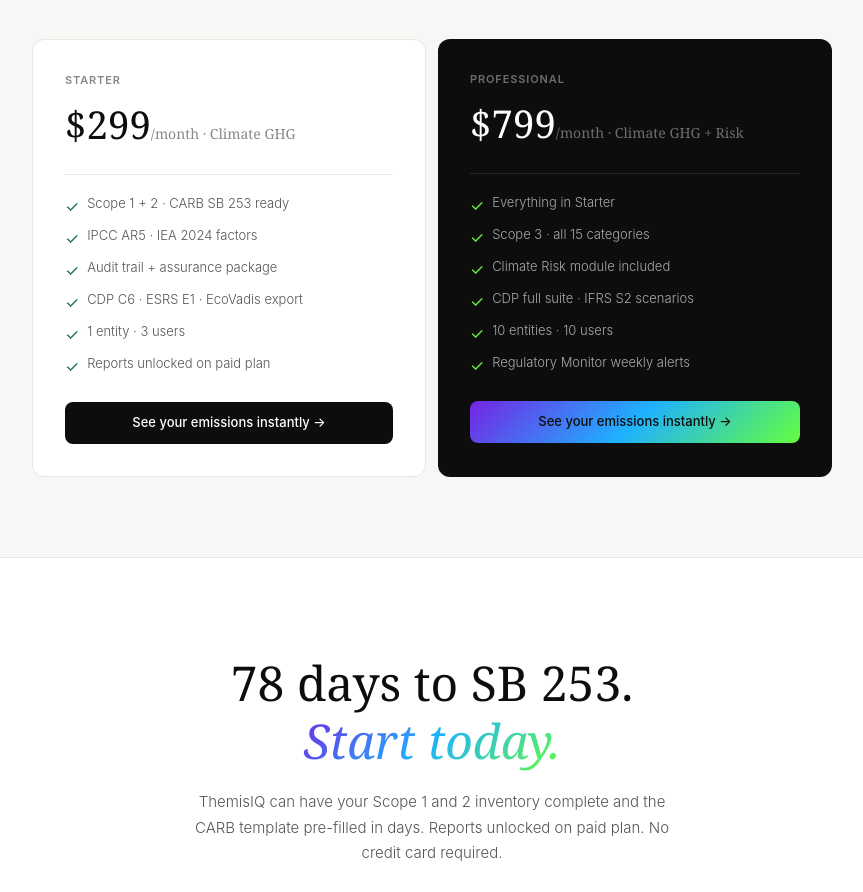
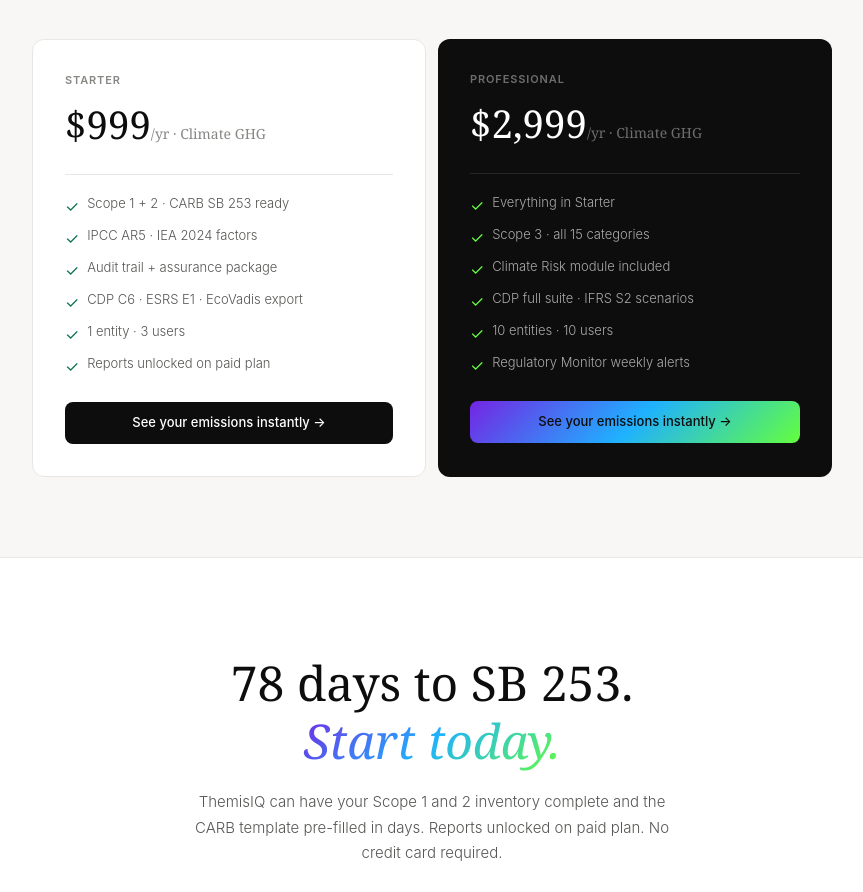
Before and after one commit to themisiqco/themisiq, a Next.js app: page /climate-ghg in a window 1280 px wide. Shown: the part 2660-3552 px from the top of the page, without its empty margins (208-1071 px from the left). Built offline with nearby package versions, Linux system fonts and the light colour scheme.

Commit message:
fix: climate-ghg pricing cards — correct annual pricing 99/,999

```diff
--- a/app/climate-ghg/page.tsx
+++ b/app/climate-ghg/page.tsx
@@ -168,8 +168,8 @@
           <p style={sectionSub}>The Starter plan covers everything you need for SB 253 year one. Upgrade to add Scope 3 and additional frameworks.</p>
           <div style={{ display: 'grid', gridTemplateColumns: '1fr 1fr', gap: 12, marginTop: '2.5rem', textAlign: 'left' }}>
             {[
-              { plan: 'Starter', price: '$299', cadence: '/month · Climate GHG', features: ['Scope 1 + 2 · CARB SB 253 ready', 'IPCC AR5 · IEA 2024 factors', 'Audit trail + assurance package', 'CDP C6 · ESRS E1 · EcoVadis export', '1 entity · 3 users', 'Reports unlocked on paid plan'], featured: false },
-              { plan: 'Professional', price: '$799', cadence: '/month · Climate GHG + Risk', features: ['Everything in Starter', 'Scope 3 · all 15 categories', 'Climate Risk module included', 'CDP full suite · IFRS S2 scenarios', '10 entities · 10 users', 'Regulatory Monitor weekly alerts'], featured: true },
+              { plan: 'Starter', price: '$999', cadence: '/yr · Climate GHG', features: ['Scope 1 + 2 · CARB SB 253 ready', 'IPCC AR5 · IEA 2024 factors', 'Audit trail + assurance package', 'CDP C6 · ESRS E1 · EcoVadis export', '1 entity · 3 users', 'Reports unlocked on paid plan'], featured: false },
+              { plan: 'Professional', price: '$2,999', cadence: '/yr · Climate GHG', features: ['Everything in Starter', 'Scope 3 · all 15 categories', 'Climate Risk module included', 'CDP full suite · IFRS S2 scenarios', '10 entities · 10 users', 'Regulatory Monitor weekly alerts'], featured: true },
             ].map(({ plan, price, cadence, features, featured }) => (
               <div key={plan} style={{ background: featured ? '#0d0d0d' : '#fff', borderRadius: 12, padding: '2rem', border: featured ? 'none' : '0.5px solid #e8e7e4' }}>
                 <div style={{ fontSize: 11, fontWeight: 600, letterSpacing: '0.08em', textTransform: 'uppercase' as const, color: featured ? 'rgba(255,255,255,0.4)' : '#888784', marginBottom: 8 }}>{plan}</div>
```
